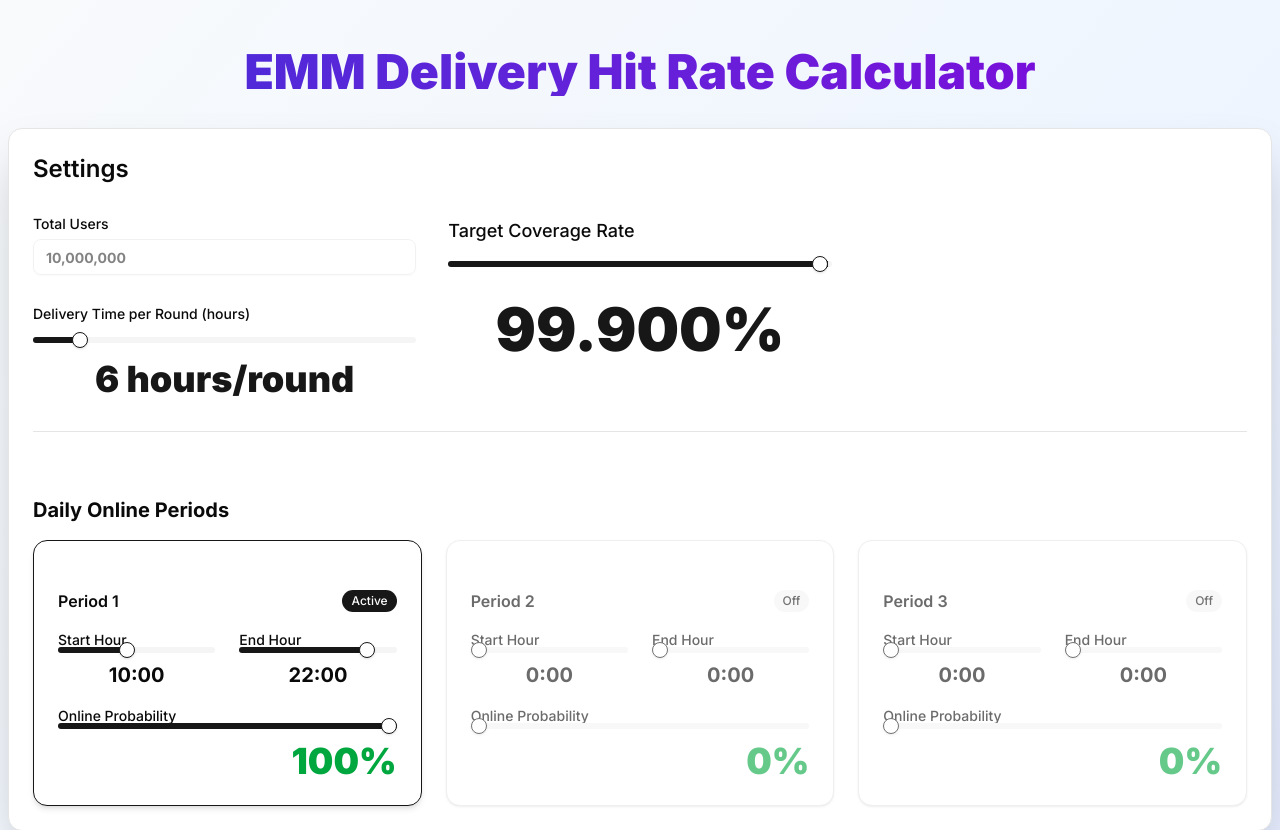
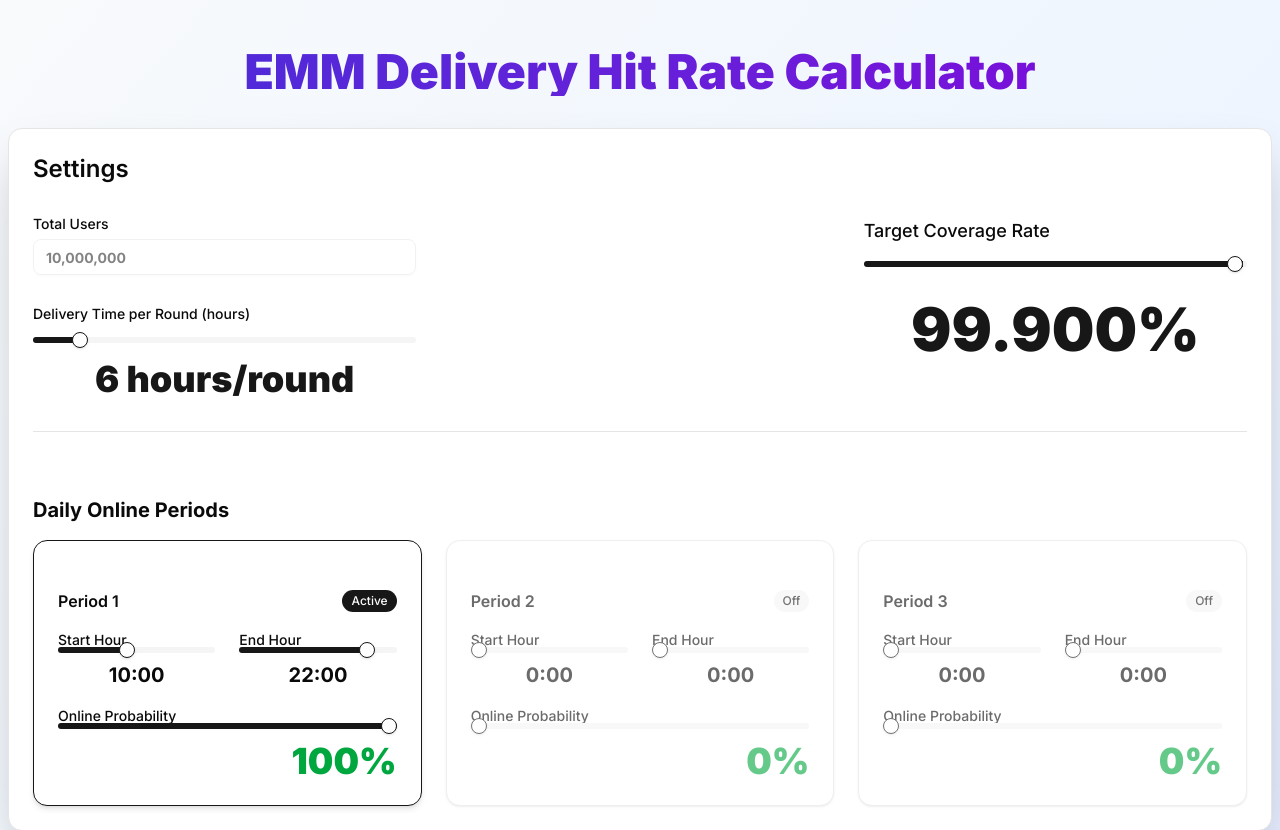
Before and after one commit to henryqian/message-delivery-calculator, a Next.js app: page / in a window 1280 px wide. Shown: the top 830 px of the page. Built offline with nearby package versions, Linux system fonts and the light colour scheme.

Commit message:
Add empty div for middle column layout

```diff
--- a/src/app/page.tsx
+++ b/src/app/page.tsx
@@ -206,6 +206,11 @@ export default function Home() {
                     </div>
                   </div>
                 </div>
+
+                {/* 中列：empty */}
+                <div className="space-y-8">
+                </div>
+
                 {/* 右列：Target Coverage Rate */}
                 <div className="space-y-8">
                   <div>
```
